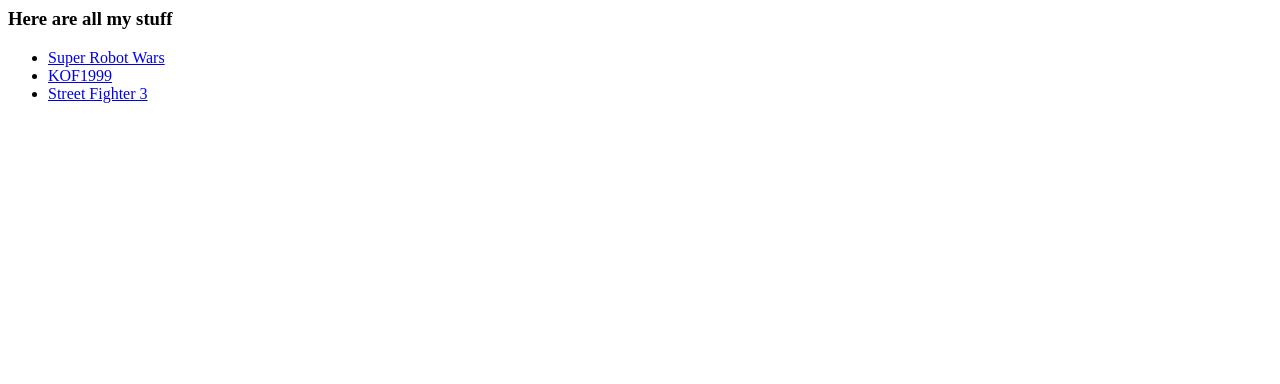
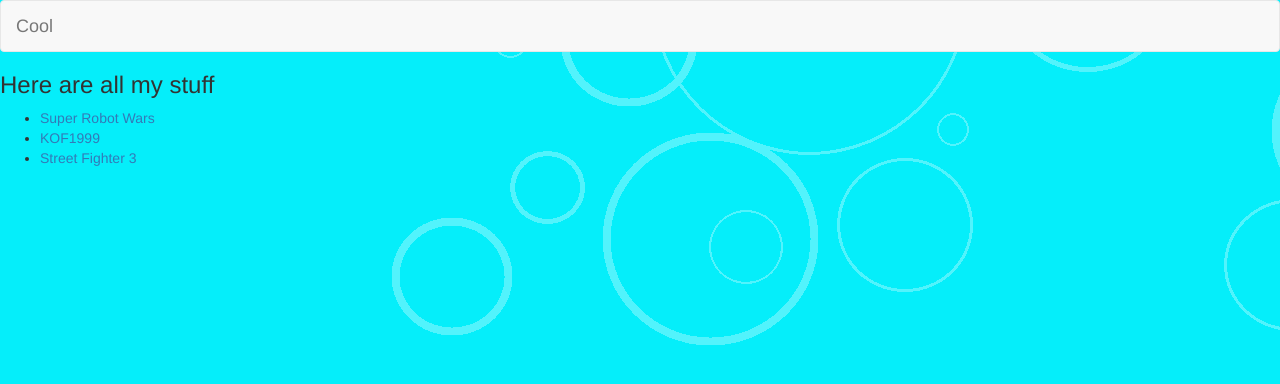
Before and after one commit to hanshenry90/django_website, a Django app: page /music/ in a window 1280 px wide. Shown: the top 384 px of the page. Run offline with Django 3.2, Linux system fonts and the light colour scheme; data comes from the database, SQL or seed files in the repository; both versions use the stored data as it was after the commit; some libraries are stand-ins or nearby versions.

Commit message:
added style.css

```diff
--- /dev/null
+++ b/music/static/music/style.css
@@ -0,0 +1,3 @@
+body{
+    background: blue url("images/blue.png");
+}
--- a/music/templates/music/index.html
+++ b/music/templates/music/index.html
@@ -1,5 +1,19 @@
 <!--This is what frontend gives me, I need to plug in my views.py request response.-->
 <!--This is how it looks in html, for face ie. frontend html page-->
+<!--Loads the path to your static file-->
+
+{% load staticfiles %}
+<link rel="stylesheet" type="text/css" href="{% static 'music/style.css' %}" />
+<link rel="stylesheet" href="https://maxcdn.bootstrapcdn.com/bootstrap/3.3.7/css/bootstrap.min.css">
+
+<nav class="navbar navbar-default">
+    <div class="container-fluid">
+        <div class="navbar-header">
+            <a class="navbar-brand" href="{% url 'music:index' %}">Cool</a>
+
+        </div>
+    </div>
+</nav>
 
 {% if all_albums %}
     <h3>Here are all my stuff</h3>
```
Also changed, not shown: db.sqlite3, music/static/music/images/blue.png (added).
